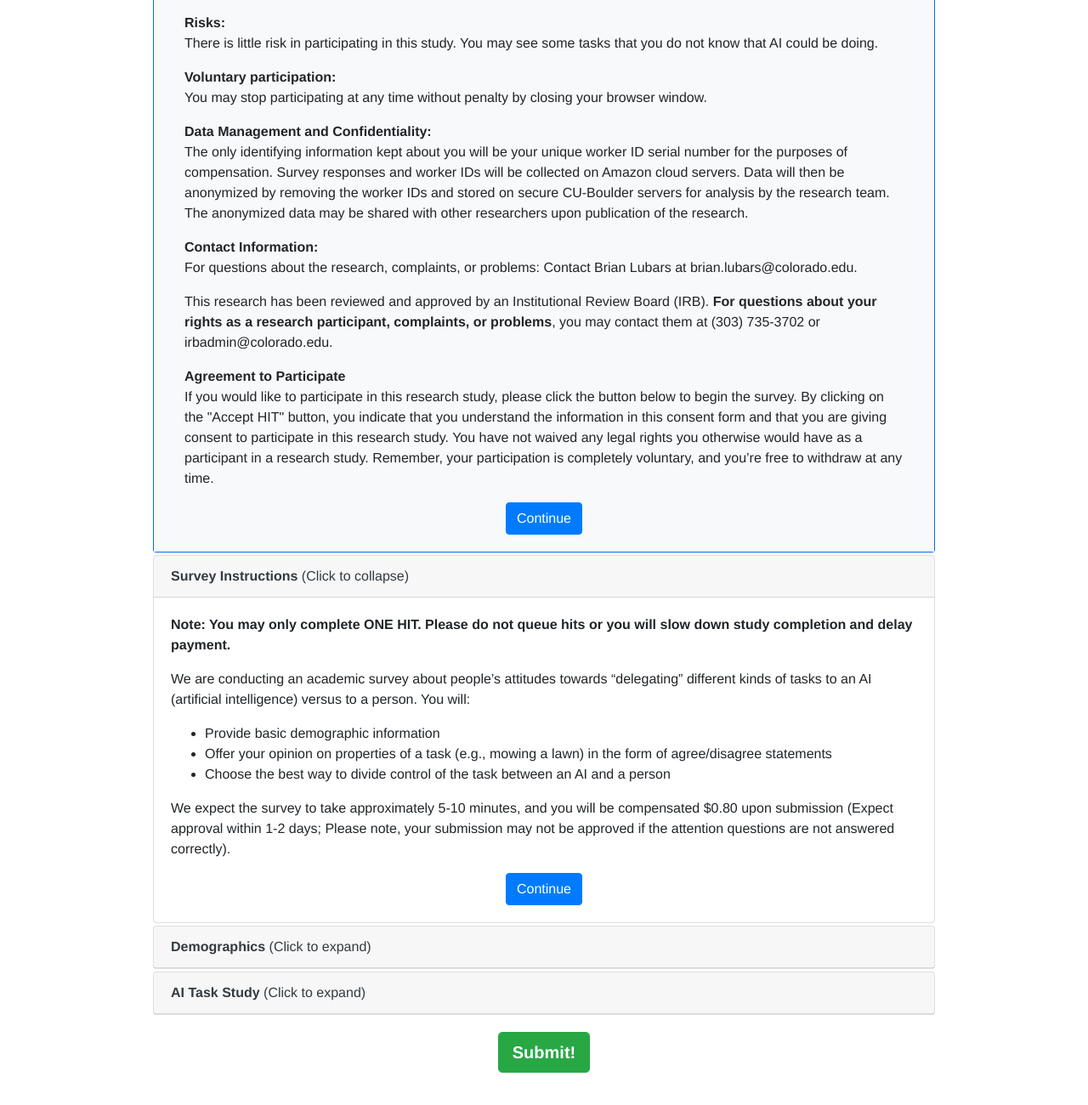
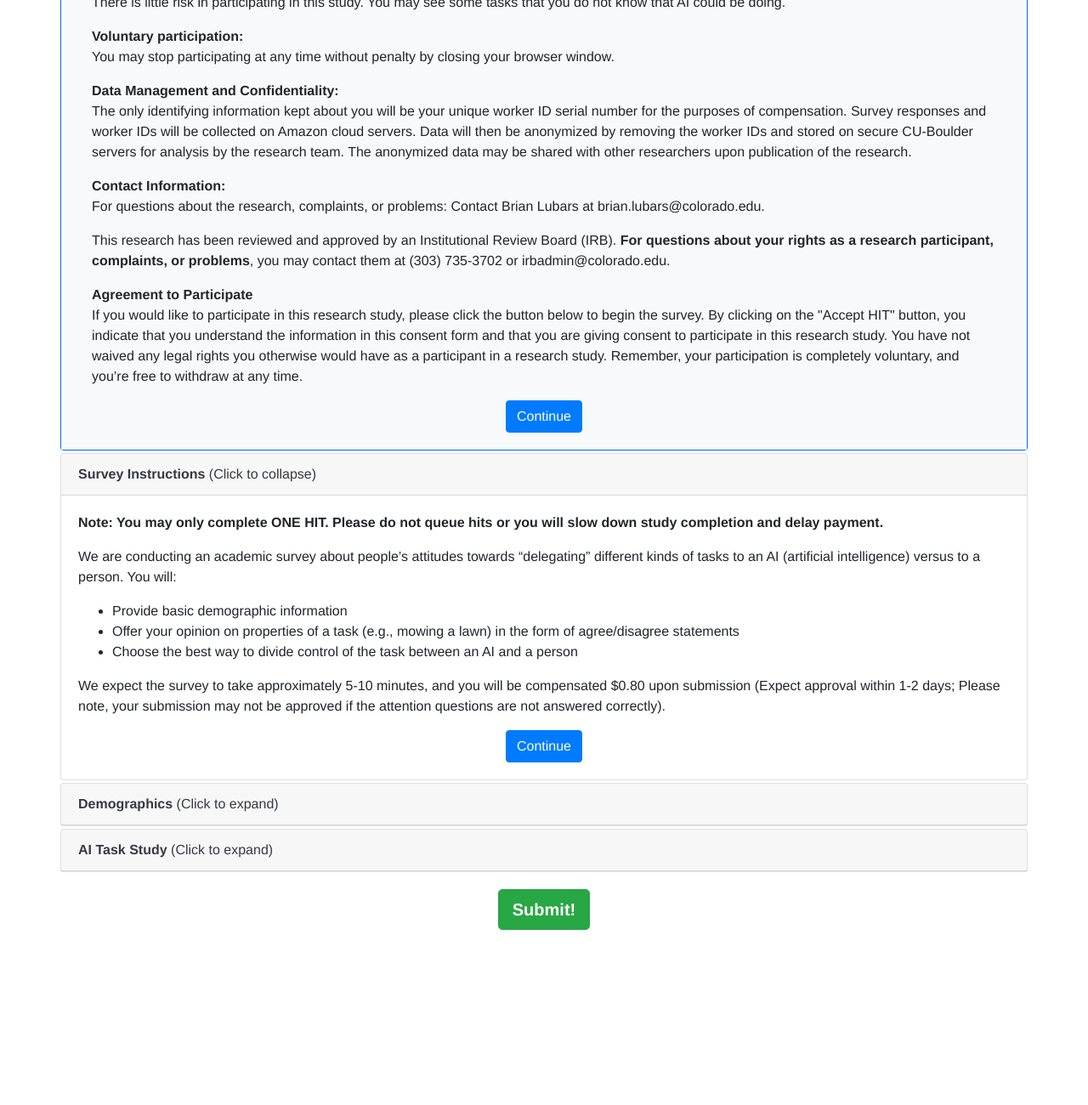
Before and after one commit to delegability/delegability.github.io, a plain HTML site: page form_expert.html in a window 1280 px wide. Shown: the part 696-1996 px from the top of the page at 85% size. After the commit the page ends 1834 px from the top, so only its background shows below. Drawn offline with nearby package versions, Linux system fonts and the light colour scheme.

Commit message:
fix responsiveness of forms for mobile

```diff
--- a/css/form.css
+++ b/css/form.css
@@ -1,3 +1,7 @@
+.col-12 {
+  padding-left:1px;
+  padding-right:1px;
+}
 .card {
   margin-top:3px;
 }
@@ -10,7 +14,7 @@
   margin:1em;
 }
 
-.collapse{
+.collapse-block{
   display: block;
   text-decoration: none;
 }
--- a/form_expert.html
+++ b/form_expert.html
@@ -1,6 +1,6 @@
-<!DOCTYPE html>
+<!doctype html>
 <html lang="en">
-<head>
+  <head>
     <meta charset="utf-8">
     <meta name="viewport" content="width=device-width, initial-scale=1, shrink-to-fit=no">
     <title>Expert AI Task Delegability Survey</title>
@@ -8,10 +8,11 @@
     <link rel="stylesheet" href="css/style.css">
     <link rel="stylesheet" href="css/form.css" type="text/css">
     <script src="https://code.jquery.com/jquery-3.3.1.min.js" integrity="sha256-FgpCb/KJQlLNfOu91ta32o/NMZxltwRo8QtmkMRdAu8=" crossorigin="anonymous"></script>
+    <script src="https://cdnjs.cloudflare.com/ajax/libs/popper.js/1.12.9/umd/popper.min.js" integrity="sha384-ApNbgh9B+Y1QKtv3Rn7W3mgPxhU9K/ScQsAP7hUibX39j7fakFPskvXusvfa0b4Q" crossorigin="anonymous"></script>
     <script src="https://maxcdn.bootstrapcdn.com/bootstrap/4.0.0/js/bootstrap.min.js" integrity="sha384-JZR6Spejh4U02d8jOt6vLEHfe/JQGiRRSQQxSfFWpi1MquVdAyjUar5+76PVCmYl" crossorigin="anonymous"></script>
     <script src="js/load_task.js"></script>
     <script src="js/form.js"></script>
-</head>
+  </head>
 
   <body>
     <nav class="navbar navbar-expand-sm navbar-dark bg-dark">
@@ -24,7 +25,7 @@
           <a class="nav-item nav-link" href="index.html">Home</a>
           <a class="nav-item nav-link" href="table.html">Data</a>
           <a class="nav-item nav-link" href="plots.html">Visualization</a>
-          <a class="nav-item nav-link active" href="survey.html">Contribute<span class="sr-only">(current)</span></a>
+          <a class="nav-item nav-link active" href="survey.html">Contribute</a>
         </div>
       </div>
     </nav>
@@ -32,10 +33,10 @@
 <div class="container" id="Survey">
 
 <!-- Consent -->
-<div class="row justify-content-md-center">
-<div class="col-10">
+<div class="row justify-content-center">
+<div class="col-12 col-10-sm">
 <div class="card bg-primary">
-<a class="card-header text-white collapse" href="javascript:void(0);" id="collapseTrigger0"><strong>Informed Consent</strong> <span class="collapse-text">(Click to expand)</span> </a>
+<a class="card-header text-white collapse-block" href="javascript:void(0);" id="collapseTrigger0"><strong>Informed Consent</strong> <span class="collapse-text">(Click to expand)</span> </a>
 <div class="card-body bg-light" id="consentBody">
 <h3>Informed Consent to Participate in Research</h3>
 <h4>Study Title: AI Task Delegation</h4>
@@ -80,10 +81,10 @@ If you would like to participate in this research study, please click the button
 
 <!-- Instructions -->
 <div class="row justify-content-md-center">
-<div class="col-10">
+<div class="col-12 col-10-sm">
 <div class="card ">
 <!-- WARNING: the ids "collapseTrigger" and "instructionBody" are being used to enable expand/collapse feature -->
-<a class="card-header text-dark collapse" href="javascript:void(0);" id="collapseTrigger1"><strong>Survey Instructions</strong> <span class="collapse-text">(Click to expand)</span> </a>
+<a class="card-header text-dark collapse-block" href="javascript:void(0);" id="collapseTrigger1"><strong>Survey Instructions</strong> <span class="collapse-text">(Click to expand)</span> </a>
 <div class="card-body" id="instructionBody">
 
 <p><b>Note: You may only complete ONE HIT. Please do not queue hits or you will slow down study completion and delay payment.</b></p>
@@ -109,14 +110,14 @@ If you would like to participate in this research study, please click the button
 <!-- Survey Layout -->
 
 <div class="row justify-content-md-center" id="workContent">
-<div class="col-10">
+<div class="col-12 col-10-sm">
 
 <form id="input-form" action="" method="POST" target="no-target">
 
 <input type="hidden" name="survey_version" value="Expert">
 
 <div class="card ">
-  <a class="card-header text-dark collapse" href="javascript:void(0);" id="collapseTrigger2"><strong>Demographics</strong> <span class="collapse-text">(Click to expand)</span></a>
+  <a class="card-header text-dark collapse-block" href="javascript:void(0);" id="collapseTrigger2"><strong>Demographics</strong> <span class="collapse-text">(Click to expand)</span></a>
 <div class="card-body" id="demoBody">
 The following questions will help us to understand the study population and representativeness.
 
@@ -252,7 +253,7 @@ The following questions will help us to understand the study population and repr
 </div> <!-- card body -->
 
 <div class="card ">
-<a class="card-header text-dark collapse" href="javascript:void(0);" id="collapseTrigger3"><strong>AI Task Study</strong> <span class="collapse-text">(Click to expand)</span></a>
+<a class="card-header text-dark collapse-block" href="javascript:void(0);" id="collapseTrigger3"><strong>AI Task Study</strong> <span class="collapse-text">(Click to expand)</span></a>
 <div class="card-body" id="studyBody">
 <p>The following questions are the primary focus of this study. </p>
 
```
Also changed, not shown: form_personal.html (+7 -7 lines).
